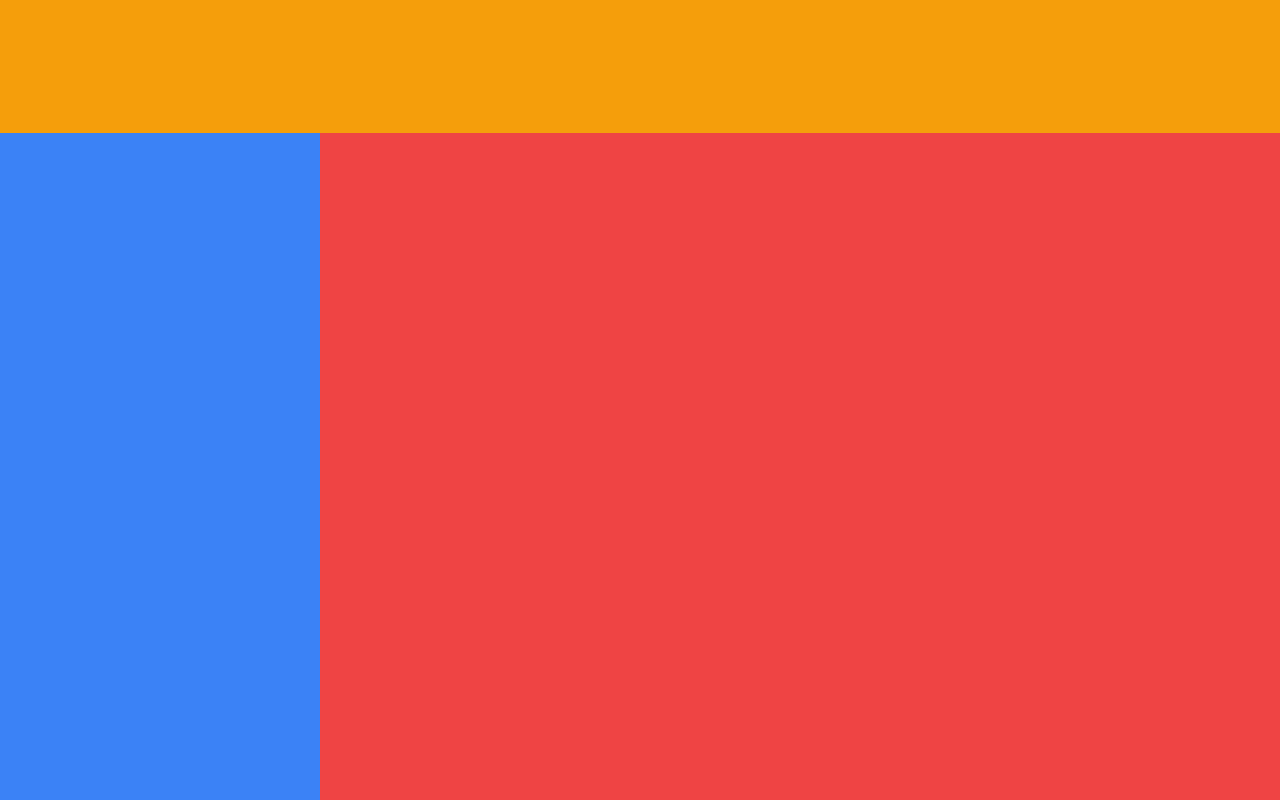
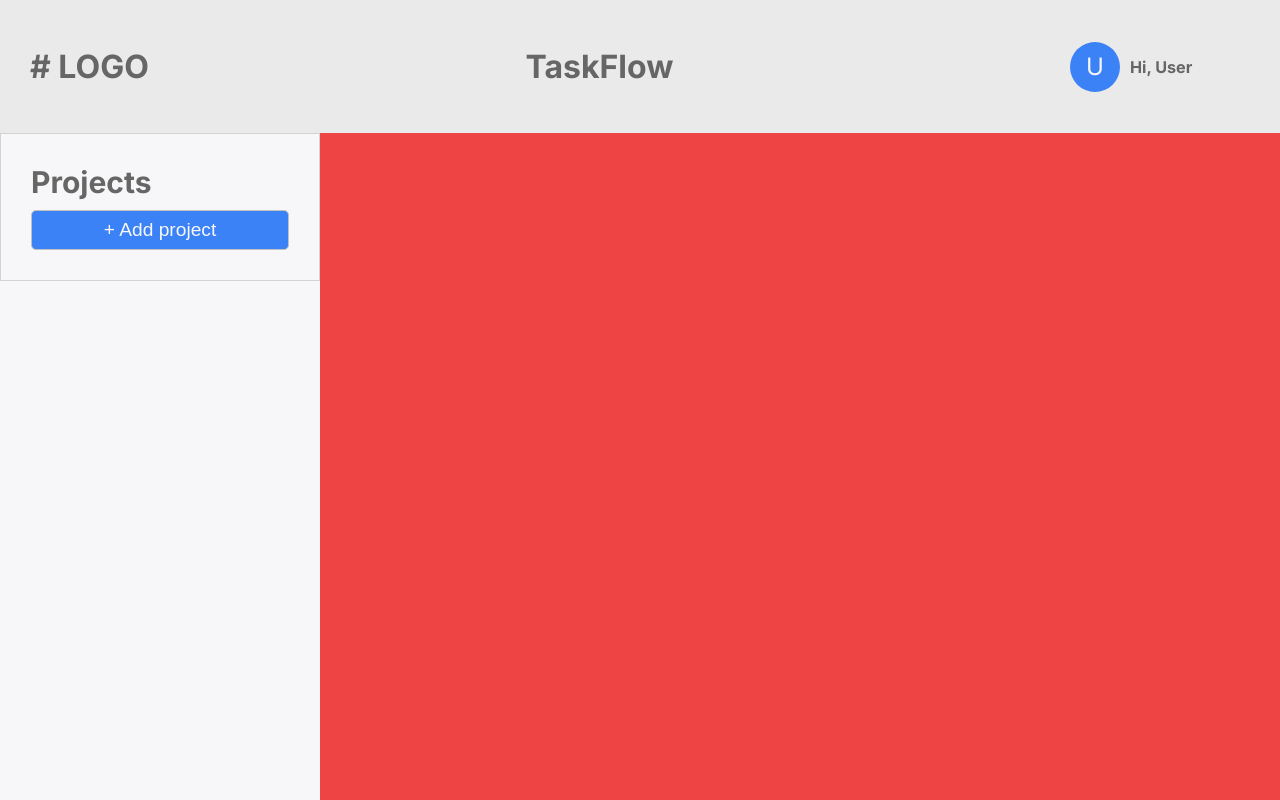
Before and after one commit to unggie/todo-list, a website built with webpack: page src/template.html in a window 1280 px wide. Built offline with nearby package versions, Linux system fonts and the light colour scheme.

Commit message:
Started working on the main interface and layout. Made the header, now working on the side bar

```diff
--- a/src/main.js
+++ b/src/main.js
@@ -3,8 +3,10 @@ import { createElement, appendChildren } from "./tools";
 // creating the layout
 export const layout = () => {
     const container = createElement("div", "container", "container");
-    const header = createElement("header", "header-class", "header-class");
-    const sideBar = createElement("aside", "side-bar", "side-bar-id");
+    // const header = createElement("header", "header-class", "header-class");
+    const header = createHeader();
+    // const sideBar = createElement("aside", "side-bar", "side-bar-id");
+    const sideBar = createSideBar();
     const main = createElement("main", "main", "main-id");
 
     appendChildren(container.render(), header.render(), sideBar.render(), main.render());
@@ -13,16 +15,44 @@ export const layout = () => {
 
 
 // creating the header
-// const createHeader = () => {
-//     const header = document.querySelector(".header-class");
-//     const logo = createElement("h1", "logo");
-//     logo.setText("LOGO");
-//     const appName = createElement("h1", "app-name");
-//     appName.setText("TaskFlow");
-//     const userDetails = createElement("div", "user-details");
-//     appendChildren(header.render(), logo.render(), appName.render(), userDetails.render());
-//     return header;
-// }
+const createHeader = () => {
+    const header = createElement("header", "header-class", "header-class");
+
+    const logo = createElement("h1", "logo");
+    logo.setText("# LOGO");
+
+    const appName = createElement("h1", "app-name");
+    appName.setText("TaskFlow");
+
+    const userDetails = createElement("div", "user-details");
+    const userImage = createElement("div", "user-profile");
+    userImage.setText("U");
+    const userName = createElement("h1", "user-name");
+    userName.setText("Hi, User");
+
+    appendChildren(userDetails.render(), userImage.render(), userName.render());
+
+    appendChildren(header.render(), logo.render(), appName.render(), userDetails.render());
+    return header;
+}
+
 // creating the side bar
+const createSideBar = () => {
+    const sideBar = createElement("aside", "side-bar", "side-bar-id");
+    const sideBarTop = createElement("div", "side-bar-top");
+    const sideBarBottom = createElement("div", "side-bar-bottom");
 
+    const projects  = createElement("h1", "projects-heading");
+    projects.setText("Projects");
+    const addProjectsBtn = createElement("button", "add-project-btn", "add-project");
+    addProjectsBtn.setText("+ Add project");
+
+
+
+    appendChildren(sideBarTop.render(), projects.render(), addProjectsBtn.render());
+
+    appendChildren(sideBar.render(), sideBarTop.render(), sideBarBottom.render());
+
+    return sideBar;
+}
 // creating the main
--- a/src/style.css
+++ b/src/style.css
@@ -84,8 +84,11 @@ body {
   grid-template-rows: repeat(12, 1fr);
   /* background: var(--color-bg-alt); */
 }
+
+/* ------ Layout design and styles ------ */
+
 .header-class{
-  background: var(--color-warning);
+  background: #eaeaea;
   grid-area: 1/1/3/13;
 }
 .side-bar{
@@ -96,3 +99,74 @@ body {
   background-color: var(--color-danger);
   grid-area: 3/4/13/13;
 }
+
+/* --------- HEADER STYLE ---------- */
+.header-class{
+  padding: 0 30px;
+  display: flex;
+  justify-content: space-between;
+  align-items: center;
+  color: var(--color-text-dim);
+}
+.logo{
+  font-size: var(--fs-app-title);
+}
+.app-name{
+  font-size: var(--fs-app-title);
+}
+.user-details{
+  /* border: 1px solid black; */
+  padding-left: 20px;
+  width: 200px;
+  display: flex;
+  align-items: center;
+  gap: 10px;
+}
+.user-profile{
+  background: var(--color-accent);
+  border-radius: 50%;
+  height: 50px;
+  width: 50px;
+  display: flex;
+  justify-content: center;
+  align-items: center;
+
+  /* font styles */
+  color: var(--color-bg-alt);
+  font-size: 1.5rem;
+}
+.user-name{
+  font-size: 1.0125rem;
+}
+
+
+/* --------- SIDE BAR STYLES ---------*/
+.side-bar, .side-bar-top, .side-bar-bottom{
+  display: flex;
+  flex-direction: column;
+  background: var(--color-bg-alt);
+}
+.side-bar-top{
+  border: 1px solid rgb(211, 211, 211);
+  padding: 30px 30px;
+  justify-content: center;
+  gap: 10px;
+}
+.projects-heading{
+  font-size: var(--fs-page-title);
+  color: var(--color-text-dim);
+}
+.add-project-btn{
+  height: 40px;
+  width: 100%;
+  font-size: 1.2rem;
+  color: var(--color-bg-alt);
+  border: 1px solid #c1c1c1;
+  border-radius: 5px;
+  background: var(--color-accent);
+  cursor: pointer;
+  transition: 200ms;
+}
+.add-project-btn:hover{
+  box-shadow: var(--shadow-md);
+}
```
